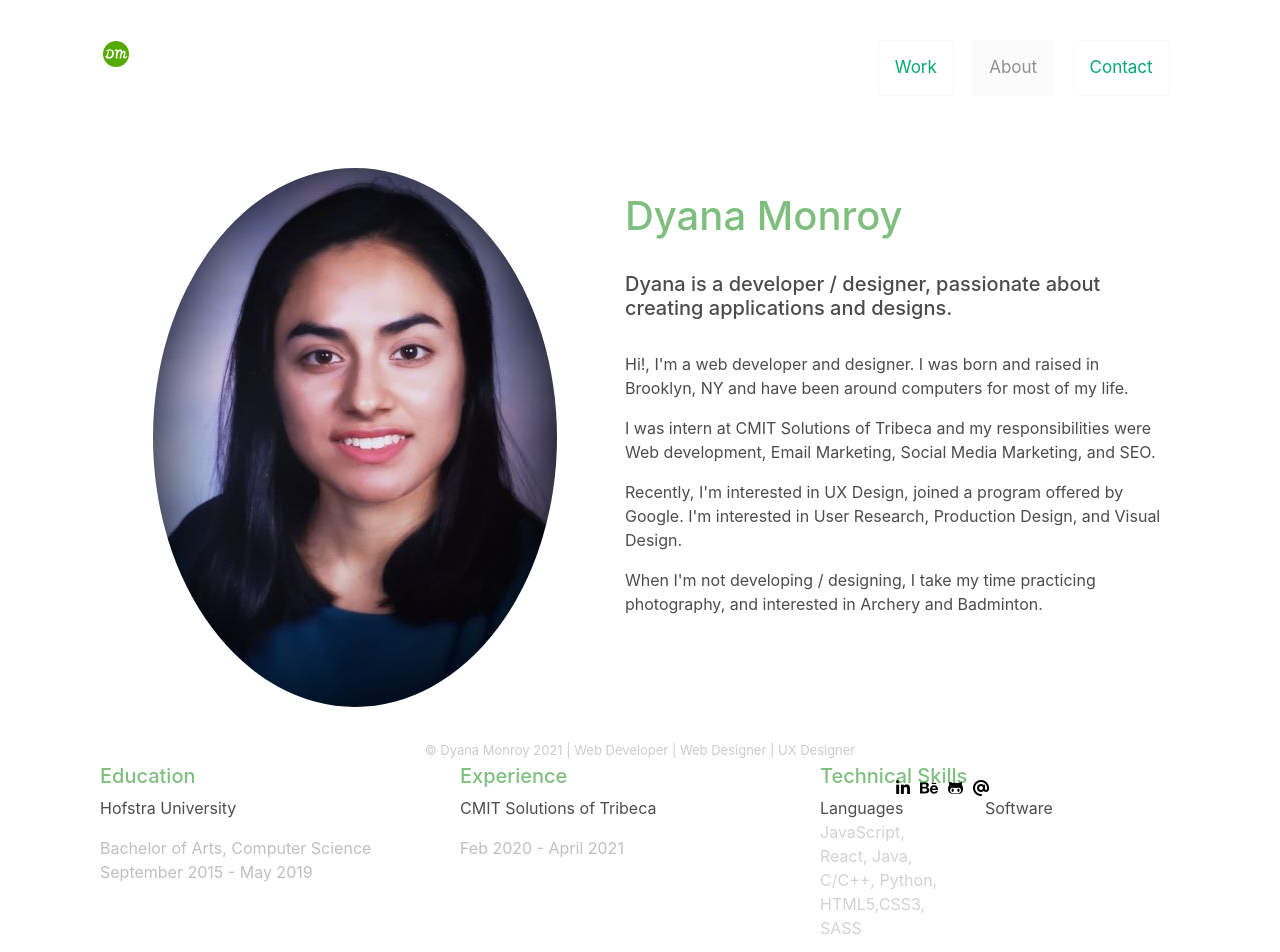
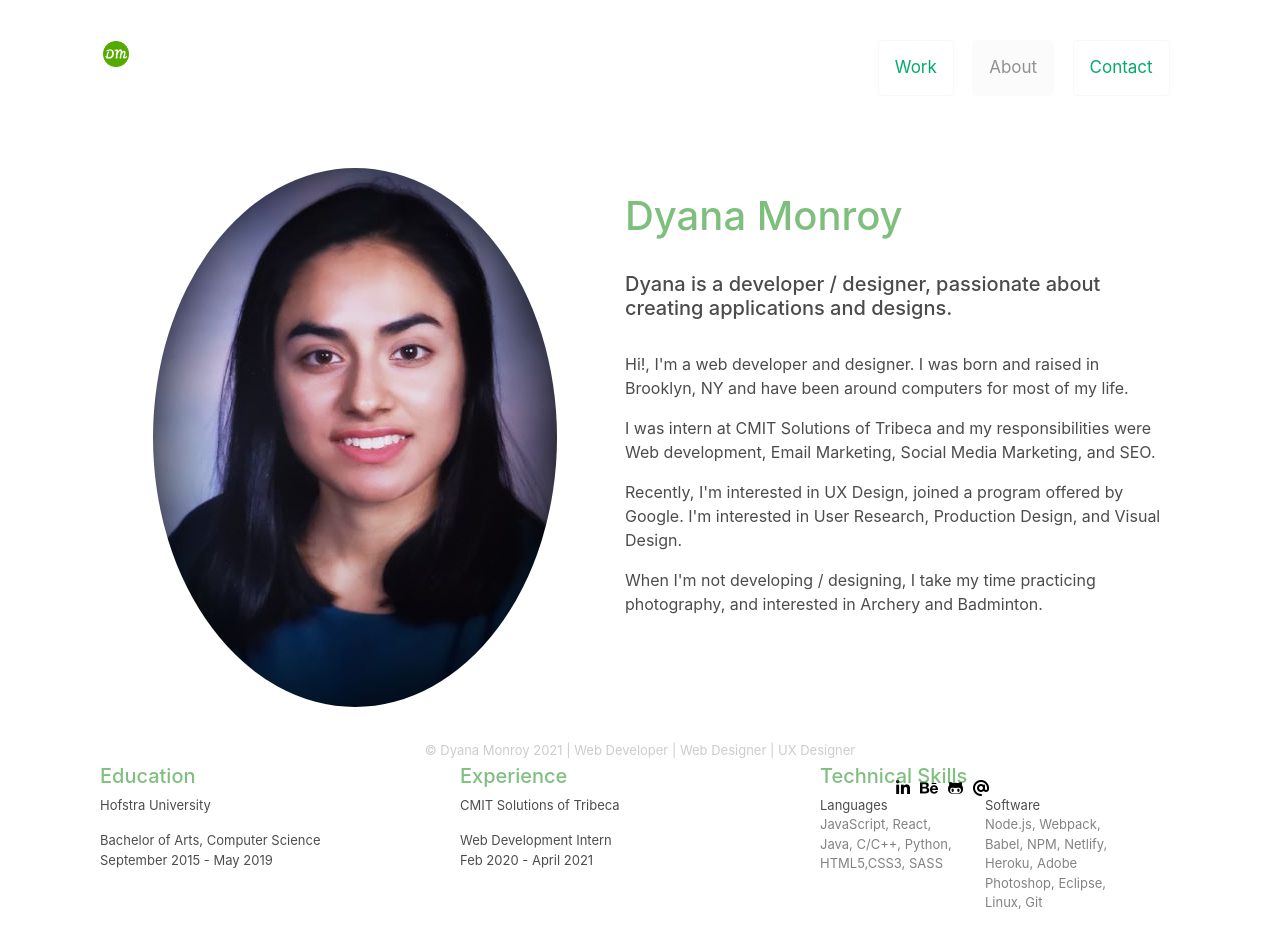
Before and after one commit to DM54/Portfolio, a React (Create React App) app in the folder portfolio/: page /about in a window 1280 px wide. Shown: the top 952 px of the page. Built offline with nearby package versions, Linux system fonts and the light colour scheme.

Commit message:
updated about page

```diff
--- a/portfolio/src/pages/About.js
+++ b/portfolio/src/pages/About.js
@@ -51,10 +51,10 @@ const About = () => {
            <div className="row">
            <div className="col-sm-4">
             <h5 className="name">Education</h5>
-              <p className="pcolorabout">
+              <p className="pcolorabout psize">
                 Hofstra University
               </p>
-              <p >
+              <p  className="pcolorabout psize" >
                 Bachelor of Arts, Computer Science
                 <br/>
                 September 2015 - May 2019
@@ -62,10 +62,12 @@ const About = () => {
            </div>
            <div className="col-sm-4">
            <h5 className="name">Experience</h5>
-           <p className="pcolorabout">
+           <p className="pcolorabout psize ">
                 CMIT Solutions of Tribeca
               </p>
-              <p >
+              <p  className="pcolorabout psize" >
+                Web Development Intern
+              <br/>
                 Feb 2020 - April 2021
               </p>
              </div>
@@ -73,20 +75,22 @@ const About = () => {
              <h5 className="name">Technical Skills</h5>
              <div className="row">
              <div className="col-md">
-             <p className="pcolorabout">
+             <p className="pcolorabout psize">
              Languages
-               <p>
+               <p  className="pcolorabout psize">
                JavaScript, React, Java, C/C++, Python,
                HTML5,CSS3, SASS
                </p>
-
-
               </p>
               </div>
               <div className="col-md">
-             <p className="pcolorabout">
+             <p className="pcolorabout psize">
              Software
-             <p></p>
+             <p className="pcolorabout psize">
+             Node.js, Webpack, Babel, NPM,
+             Netlify, Heroku, Adobe Photoshop, Eclipse,
+             Linux, Git
+             </p>
               </p>
               </div>
 
--- a/portfolio/src/styles/modules/_about.css
+++ b/portfolio/src/styles/modules/_about.css
@@ -11,7 +11,6 @@
 
 }
 
-.outside{
-list-style-position: outside;
-list-style-type: circle;
+.psize{
+  font-size: small;
 }
```
